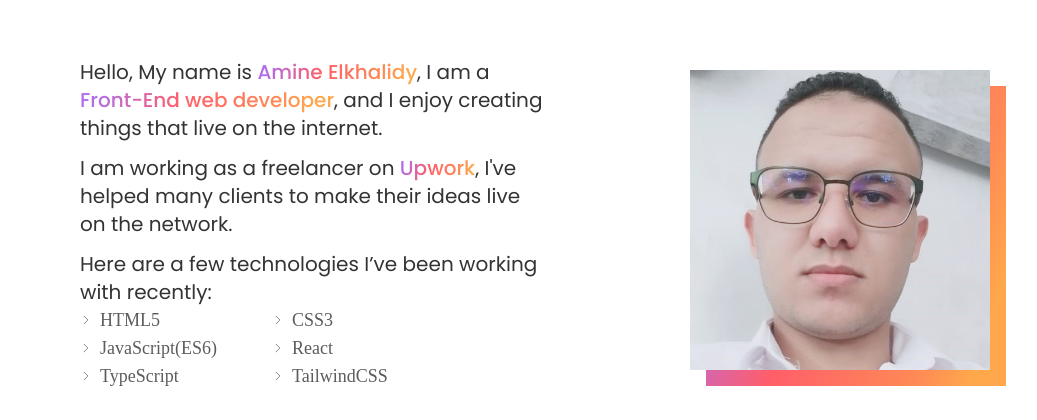
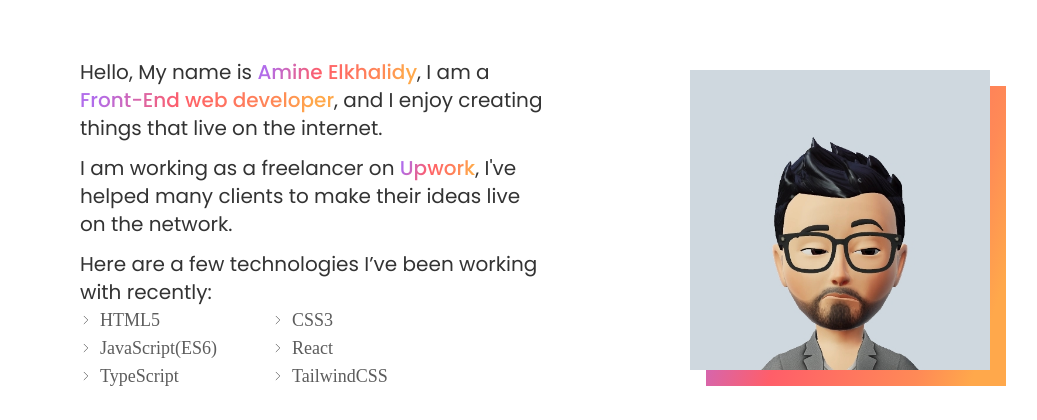
Before and after one commit to AmineElkhalidy/Portfolio, a React (Vite) app: page / in a window 1280 px wide. Shown: the part 714-1134 px from the top of the page, without its empty margins (56-1093 px from the left). Built offline with nearby package versions, Linux system fonts and the light colour scheme; a web font is replaced by a local one.

Commit message:
Changing personal pic

```diff
--- a/src/sections/About.jsx
+++ b/src/sections/About.jsx
@@ -8,6 +8,7 @@ import { motion } from "framer-motion";
 
 // Amine Image
 import Amine from "../assets/images/AmineElkhalidy.jpg";
+import Avatar from "../assets/images/avatar.jpg";
 
 const About = () => {
   return (
@@ -144,7 +145,7 @@ const About = () => {
               <div className="w-[250px] h-[250px] lg:w-[300px] lg:h-[300px] z-50 -translate-x-4 -translate-y-4 duration-300 group-hover:translate-x-0 group-hover:translate-y-0">
                 <img
                   className="w-full h-full object-cover"
-                  src={Amine}
+                  src={Avatar}
                   alt="Amine preview img"
                 />
               </div>
```
Also changed, not shown: src/assets/images/avatar.jpg (added).
